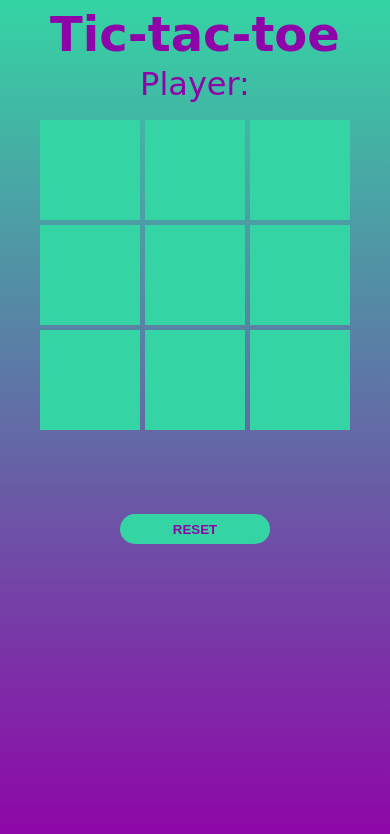
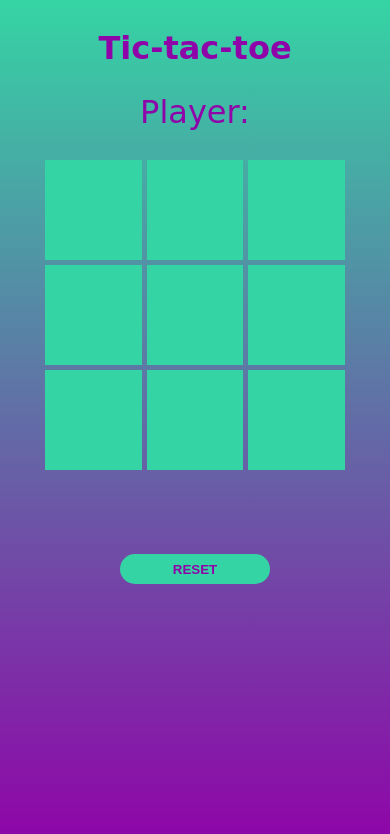
Before and after one commit to YanaYahello/Tic-tack-toe, a plain HTML site: page index.html in a window 390 px wide. Drawn offline with Linux system fonts and the light colour scheme; a web font is replaced by a local one.

Commit message:
add viewport!!!! responsive has done

```diff
--- a/index.html
+++ b/index.html
@@ -2,6 +2,7 @@
 <html lang="en">
 <head>
     <meta charset="UTF-8">
+    <meta name="viewport" content="width=device-width, initial-scale=1.0">
     <title>Tic-tac-toe</title>
 </head>
 <link href="reset.css" rel="stylesheet">
--- a/style.scss
+++ b/style.scss
@@ -25,24 +25,29 @@ body {
   background: linear-gradient(to top, $primary-color, $secondary-color-B ) no-repeat;
 }
 
-.main {
-  display: grid ;
-  grid-template-areas: "empty1 field empty2 ";
-  grid-template-rows: 1fr;
-  grid-template-columns: 1fr 500px 1fr;
-  justify-items: center;
 
-}
+
+  .main{
+    display: grid ;
+    grid-template-columns: 1fr;
+    grid-template-rows: 1fr 300px 1fr;
+    grid-template-areas:
+            "empty1"
+            "field"
+            "empty2";
+    justify-items: center;
+  }
+
 h1{
-  font-size: 3em;
+  font-size: 2em;
   font-weight: bold;
   color: $primary-color;
-  margin: 10px;
+  margin: 1em;
 }
 h2{
   font-size: 2em;
   color: $primary-color;
-  margin-bottom: 20px;
+  margin-bottom: 1em;
 }
 .wrapper {
   grid-area: field;
@@ -59,8 +64,10 @@ h2{
 .game-field {
   display: grid;
   grid-template-columns: repeat(3,1fr);
-  grid-auto-rows :100px;
-  grid-auto-columns :100px;
+  grid-auto-columns: 100px;
+  grid-auto-rows: 100px;
+  min-width: 300px;
+  min-height: 300px;
   grid-gap: 5px;
 }
 
@@ -72,17 +79,20 @@ h2{
   @include button;
   &:hover{
     background-color: $primary-color ;
-    color: $secondary-color-B ;
+    color: $secondary-color-B;
   }
 }
 
-@media all and (min-width: 380px) and (max-width: 640px){
-.main{
-  grid-template-columns: 1fr;
-  grid-template-rows: 1fr 600px 1fr;
-  grid-template-areas:
-  "empty1"
-  "field"
-  "empty2"
+@media screen and (max-width: 700px){
+  .main {
+    grid-template-areas: "empty1 field empty2";
+    grid-template-rows: 1fr;
+    grid-template-columns: repeat(3,1fr);}
+  .h1 {
+    font-size: 3em;
+  }
+  .game-field {
+    grid-auto-columns: 100px;
+    grid-auto-rows: 100px;
+  }
 }
-}
```
Also changed, not shown: style.css, 1 other file.
